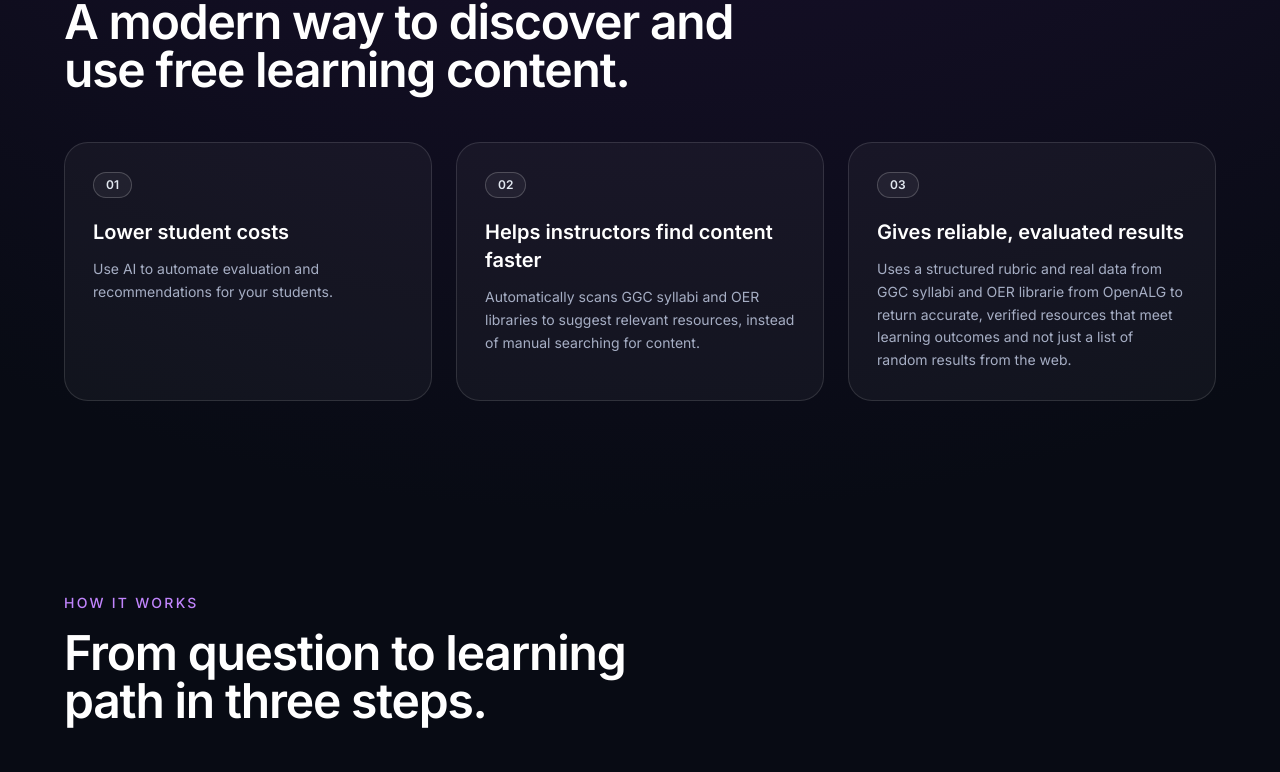
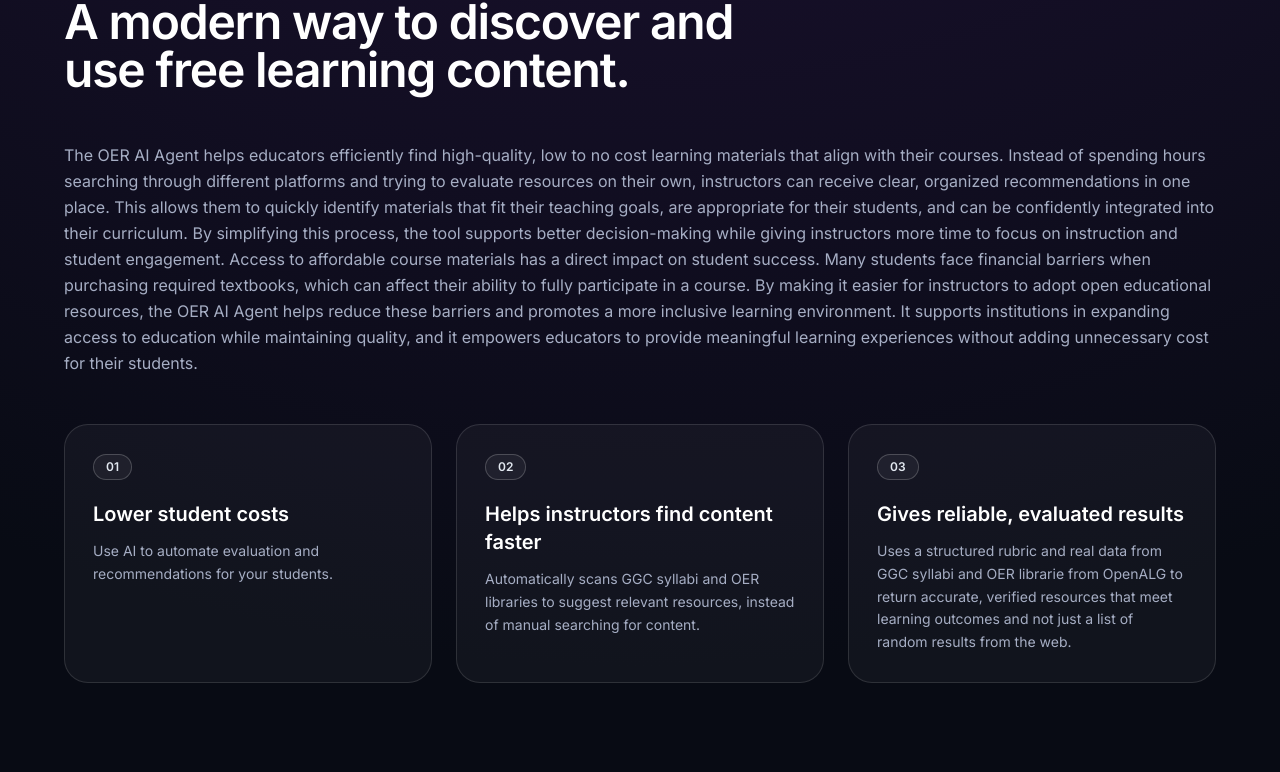
Before and after one commit to JustinTavarez/oer_ai_agent_project, a React (Vite) app in the folder frontend/: page / in a window 1280 px wide. Shown: the part 1019-1791 px from the top of the page. Built offline with nearby package versions, Linux system fonts and the light colour scheme; no server answers.

Commit message:
Added page information

```diff
--- a/frontend/src/components/Features.jsx
+++ b/frontend/src/components/Features.jsx
@@ -57,6 +57,13 @@ export default function Features() {
           </h2>
         </motion.div>
 
+        <p className="text-medium leading-relaxed text-text-muted">
+        The OER AI Agent helps educators efficiently find high-quality, low to no cost learning materials that align with their courses. Instead of spending hours searching through different platforms and trying to evaluate resources on their own, instructors can receive clear, organized recommendations in one place. This allows them to quickly identify materials that fit their teaching goals, are appropriate for their students, and can be confidently integrated into their curriculum. By simplifying this process, the tool supports better decision-making while giving instructors more time to focus on instruction and student engagement.
+        Access to affordable course materials has a direct impact on student success. Many students face financial barriers when purchasing required textbooks, which can affect their ability to fully participate in a course. By making it easier for instructors to adopt open educational resources, the OER AI Agent helps reduce these barriers and promotes a more inclusive learning environment. It supports institutions in expanding access to education while maintaining quality, and it empowers educators to provide meaningful learning experiences without adding unnecessary cost for their students.
+        </p>
+
+        <br></br>
+        <br></br>
         <motion.div
           className="grid gap-6 md:grid-cols-3"
           variants={container}
```
